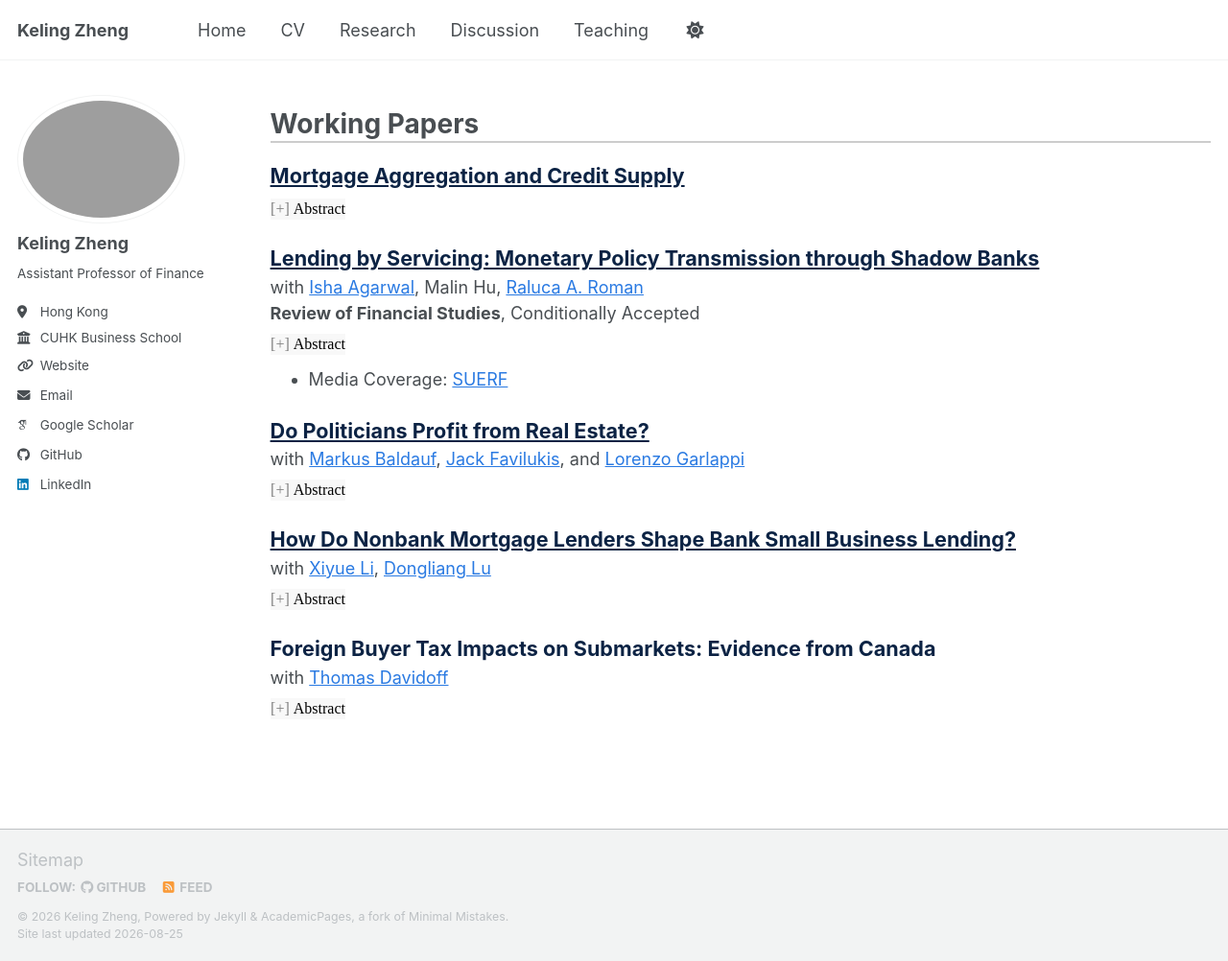
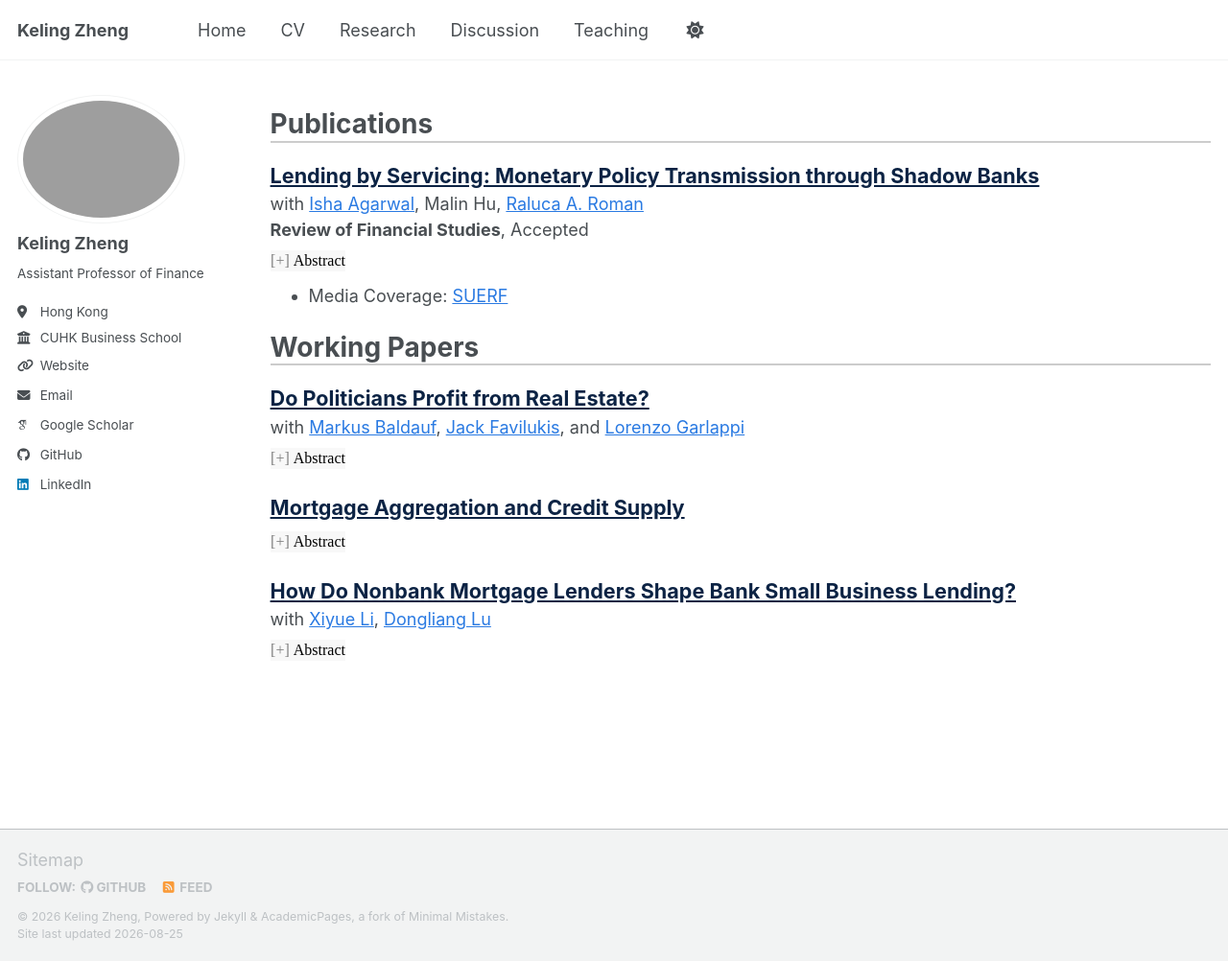
Before and after one commit to Keling-Zheng/Keling-Zheng.github.io, a Jekyll site: the page built from _pages/publications.html, in a window 1280 px wide and 1002 px high. Shown: the whole window at 96% size. Built offline with Jekyll 4.4.1, drawn with Linux system fonts in a browser that asks for light colours; some web fonts are replaced; a script bundle is joined from its source files by our own code; library files that are not in the unit come from our copies.

Commit message:
update RFS R&R status

```diff
--- a/_pages/publications.html
+++ b/_pages/publications.html
@@ -64,24 +64,14 @@ author_profile: true
 
 
 <!-----------------------------------------------------------CONTENT---------------------------------------------------------------->
-
 <div class="working-papers-header">
-  <h2>Working Papers</h2>
-</div>
-
-<p>
-  <a style="font-size: 1.2em; text-decoration:underline; color:rgb(12, 35, 68); font-weight:bold" href="http://keling-zheng.github.io/files/papers/aggregation.pdf">Mortgage Aggregation and Credit Supply</a>
-  <br>
-    <button class="abstract-button" data-target="aggregation" style="margin-top:8px; margin-right: 10px;">Abstract</button>
-</p>
-<div id="aggregation" class="abstract-content">
-  One third of U.S. mortgages are originated by small correspondent lenders and then aggregated and securitized by large aggregators. Despite the considerable size and importance of aggregators in channelling funding to the housing market, our understanding of this market remains limited. I construct a novel dataset on correspondent lender-aggregator relationships to study the causal effect of mortgage aggregation on credit supply. Exploiting the U.S. implementation of Basel III as a negative shock to aggregation, I find a significant impact on credit supply, especially to low-income borrowers. Matching frictions in the aggregation market contribute to the overall credit supply decline, while aggregators' optimal portfolio reallocation and correspondent lenders' specialization across demographic groups drive the unequal impact on low-income borrowers. My results highlight the important role of mortgage aggregation in reducing securitization frictions and expanding credit access.
+  <h2>Publications</h2>
 </div>
 
 <p>
     <a style="font-size: 1.2em; text-decoration:underline; color:rgb(12, 35, 68); font-weight:bold" href="http://keling-zheng.github.io/files/papers/msr.pdf">Lending by Servicing: Monetary Policy Transmission through Shadow Banks</a>
     <br>with <a style="text-decoration:underline; color:#2a7ae2" href="https://agarwalisha.com/">Isha Agarwal</a>, Malin Hu, <a style="text-decoration:underline; color:#2a7ae2" href="https://www.philadelphiafed.org/our-people/raluca-a-roman">Raluca A. Roman</a>
-    <br><strong>Review of Financial Studies</strong>, Conditionally Accepted
+    <br><strong>Review of Financial Studies</strong>, Accepted
     <br>
       <button class="abstract-button" data-target="msr" style="margin-top: 8px; margin-right: 10px;">Abstract</button>
     <ul style="margin-top: -12px">
@@ -90,6 +80,10 @@ author_profile: true
 </p>
 <div id="msr" class="abstract-content">
   We propose a new conceptual framework for monetary policy transmission through shadow banks in the mortgage market that highlights the role of mortgage servicing in generating non-deposit funds for lending. We document that mortgage servicing acts as a natural hedge against interest rate shocks and dampens the effect of monetary policy on shadow bank mortgage lending. Higher interest rates reduce prepayment risk, increasing the collateral value of mortgage servicing assets and cashflow from servicing income. This enables shadow banks with greater exposure to mortgage servicing to obtain more funding. The mortgage servicing channel is weaker for traditional banks due to their reliance on deposit funding and the capital charge on mortgage servicing assets. Our estimates imply that the rising share of shadow banks in mortgage servicing has weakened the pass-through of monetary policy to aggregate mortgage lending.
+</div>
+
+<div class="working-papers-header">
+  <h2>Working Papers</h2>
 </div>
 
 <p>
@@ -103,6 +97,15 @@ author_profile: true
 </div>
 
 <p>
+  <a style="font-size: 1.2em; text-decoration:underline; color:rgb(12, 35, 68); font-weight:bold" href="http://keling-zheng.github.io/files/papers/aggregation.pdf">Mortgage Aggregation and Credit Supply</a>
+  <br>
+    <button class="abstract-button" data-target="aggregation" style="margin-top:8px; margin-right: 10px;">Abstract</button>
+</p>
+<div id="aggregation" class="abstract-content">
+  One third of U.S. mortgages are originated by small correspondent lenders and then aggregated and securitized by large aggregators. Despite the considerable size and importance of aggregators in channelling funding to the housing market, our understanding of this market remains limited. I construct a novel dataset on correspondent lender-aggregator relationships to study the causal effect of mortgage aggregation on credit supply. Exploiting the U.S. implementation of Basel III as a negative shock to aggregation, I find a significant impact on credit supply, especially to low-income borrowers. Matching frictions in the aggregation market contribute to the overall credit supply decline, while aggregators' optimal portfolio reallocation and correspondent lenders' specialization across demographic groups drive the unequal impact on low-income borrowers. My results highlight the important role of mortgage aggregation in reducing securitization frictions and expanding credit access.
+</div>
+
+<p>
   <a style="font-size: 1.2em; text-decoration:underline; color:rgb(12, 35, 68); font-weight:bold" href="http://keling-zheng.github.io/files/papers/sbl.pdf">How Do Nonbank Mortgage Lenders Shape Bank Small Business Lending?</a>
   <br>with <a style="text-decoration:underline; color:#2a7ae2" href="https://www.ellenxiyueli.com/">Xiyue Li</a>, <a style="text-decoration:underline; color:#2a7ae2" href="https://www.donglianglu.com/">Dongliang Lu</a>
   <br>
@@ -110,15 +113,6 @@ author_profile: true
 </p>
 <div id="agnostic_dp" class="abstract-content">
   We investigate the impact of nonbank expansion in the mortgage market on bank’s lending portfolios. Employing a difference-in-differences approach based on regulatory changes that reduce nonbank lending costs, we find: 1) Nonbank expansion decreases bank mortgage market share amid no changes in total mortgage lending. 2) Diversified banks increase credit supply and offer lower rates to small business lending in counties with more nonbank expansion. 3) Within bank and county credit reallocation increases local small business entry and employment in the tradable sector. We develop a conceptual framework to show frictions in cross-county capital allocation drive the results. Our results highlight the distributional consequences of nonbank expansion in the small business lending market.
-</div>
-
-<p>
-  <a style="font-size: 1.2em; text-decoration:none; color:rgb(12, 35, 68); font-weight:bold" href="http://keling-zheng.github.io/files/papers/fbt.pdf">Foreign Buyer Tax Impacts on Submarkets: Evidence from Canada</a>
-  <br>with <a style="text-decoration:underline; color:#2a7ae2" href="https://blogs.ubc.ca/davidoff/">Thomas Davidoff</a>
-  <br>
-    <button class="abstract-button" data-target="agnostic_dp" style="margin-top:8px; margin-right: 10px;">Abstract</button>
-<div id="agnostic_dp" class="abstract-content">
-
 </div>
 
 <!-----------------------------------------------------------SCRIPTS---------------------------------------------------------------->
```
